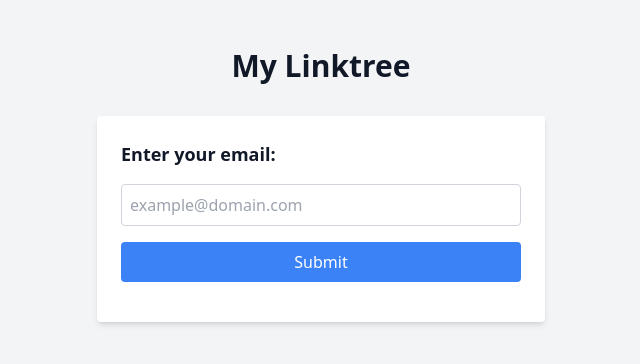
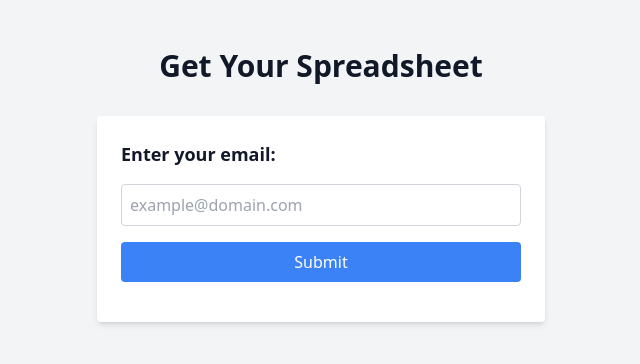
Before and after one commit to rufusmd/linktree-like-app, a Next.js app: page /linktree in a window 1280 px wide. Shown: the top 364 px of the page, without its empty margins (319-959 px from the left). Built offline with nearby package versions, Linux system fonts and the light colour scheme.

Commit message:
Added debug page and updated main page

```diff
--- a/app/linktree/page.js
+++ b/app/linktree/page.js
@@ -4,7 +4,7 @@
   return (
     <div className="min-h-screen bg-gray-100 py-12">
       <div className="container mx-auto px-4">
-        <h1 className="text-3xl font-bold text-center mb-8">My Linktree</h1>
+        <h1 className="text-3xl font-bold text-center mb-8">Get Your Spreadsheet</h1>
         <EmailForm />
       </div>
     </div>
```
Also changed, not shown: app/debug/page.js (added).
